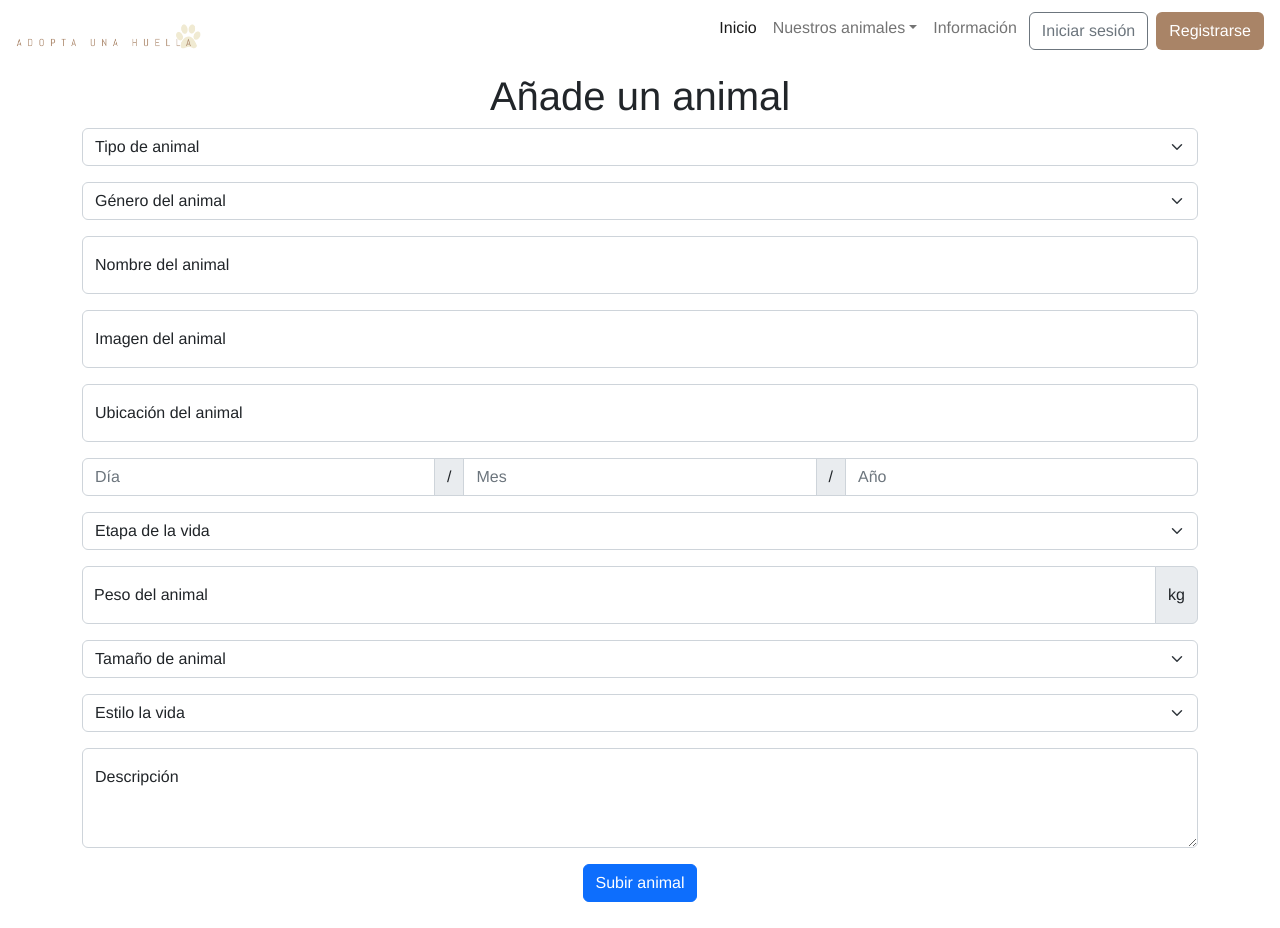
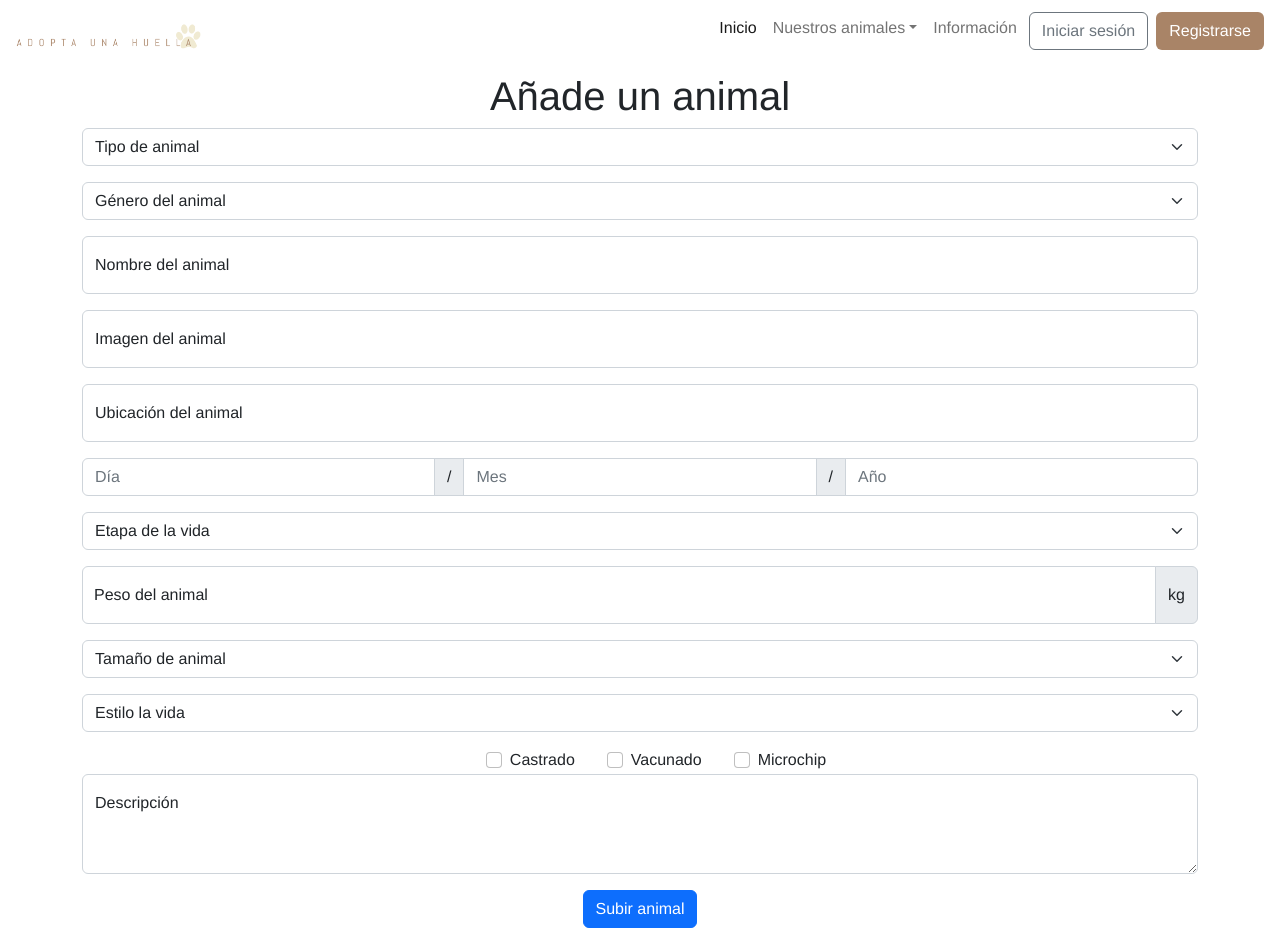
Before and after one commit to AndreaAlarcon99/adopta-una-huella-FRONT, a React (Create React App) app: page /crear-animal in a window 1280 px wide. Before the commit the page ends 902 px from the top, so only its background shows below. Built offline with nearby package versions, Linux system fonts and the light colour scheme; no server answers.

Commit message:
Añadir animal funcional, pet detail modificado

```diff
--- a/src/pages/InfoAdoptionPage/InfoAdoptionPage.css
+++ b/src/pages/InfoAdoptionPage/InfoAdoptionPage.css
@@ -44,28 +44,6 @@ header img {
   margin-bottom: 2em;
   align-self: flex-start;
   font-weight: lighter;
-  width: 0;
-  overflow: hidden;
-  white-space: nowrap;
-  border-right: 0.15em solid gray;
-  animation: blink 1s steps(1) infinite;
-  animation: typing 2s steps(38) 1s 1 normal both, blink 1s steps(1) infinite;
-}
-
-@keyframes blink {
-  50% {
-    border-color: transparent;
-  }
-}
-
-@keyframes typing {
-  from {
-    width: 0;
-  }
-
-  to {
-    width: 11%;
-  }
 }
 
 #proceso {
--- /dev/null
+++ b/src/pages/Pets/AddPet.css
@@ -0,0 +1,4 @@
+#checkbox {
+  display: inline-block;
+  margin-left: 2em;
+}
--- a/src/pages/Pets/AddPet.jsx
+++ b/src/pages/Pets/AddPet.jsx
@@ -1,6 +1,7 @@
 import { useNavigate } from "react-router-dom";
 import { useState } from "react";
 import animalService from "../../services/animal.service";
+import "./AddPet.css";
 
 function AddPet() {
   const [errorMessage, setErrorMessage] = useState(undefined);
@@ -12,12 +13,11 @@ function AddPet() {
   const [animalType, setAnimalType] = useState("");
   const [weight, setWeight] = useState("");
   const [age, setAge] = useState("");
-  const [castrated, setCastrated] = useState("");
-  const [vaccines, setVaccines] = useState("");
+  const [castrated, setCastrated] = useState(false);
+  const [vaccines, setVaccines] = useState(false);
   const [size, setSize] = useState("");
   const [lifestyle, setLifestyle] = useState("");
-  const [illness, setIllness] = useState("");
-  const [microchip, setMicrochip] = useState("");
+  const [microchip, setMicrochip] = useState(false);
   const [location, setLocation] = useState("");
 
   const navigate = useNavigate();
@@ -37,7 +37,6 @@ function AddPet() {
       vaccines,
       size,
       lifestyle,
-      illness,
       microchip,
       location,
     };
@@ -63,6 +62,8 @@ function AddPet() {
         <select
           className="form-select mb-3"
           aria-label="Default select example"
+          value={animalType}
+          onChange={(e) => setAnimalType(e.target.value)}
         >
           <option selected>Tipo de animal</option>
           <option value="Perro">Perro</option>
@@ -73,6 +74,8 @@ function AddPet() {
         <select
           className="form-select mb-3"
           aria-label="Default select example"
+          value={gender}
+          onChange={(e) => setGender(e.target.value)}
         >
           <option selected>Género del animal</option>
           <option value="Hembra">Hembra</option>
@@ -142,6 +145,8 @@ function AddPet() {
         <select
           className="form-select mb-3"
           aria-label="Default select example"
+          value={age}
+          onChange={(e) => setAge(e.target.value)}
         >
           <option selected>Etapa de la vida</option>
           <option value="Cachorro">Cachorro</option>
@@ -164,20 +169,19 @@ function AddPet() {
         <select
           className="form-select mb-3"
           aria-label="Default select example"
+          value={size}
+          onChange={(e) => setSize(e.target.value)}
         >
           <option selected>Tamaño de animal</option>
-          <option
-            value={animalType === "Pequeño"}
-            onChange={(e) => setAnimalType(e.target.value)}
-          >
-            Pequeño
-          </option>
+          <option value="Pequeño">Pequeño</option>
           <option value="Mediano">Mediano</option>
           <option value="Grande">Grande</option>
         </select>
         <select
           className="form-select mb-3"
           aria-label="Default select example"
+          value={lifestyle}
+          onChange={(e) => setLifestyle(e.target.value)}
         >
           <option selected>Estilo la vida</option>
           <option value="Muy tranquilo">Muy tranquilo</option>
@@ -185,6 +189,43 @@ function AddPet() {
           <option value="Activo">Activo</option>
           <option value="Muy activo">Muy activo</option>
         </select>
+
+        <div class="form-check" id="checkbox">
+          <input
+            class="form-check-input"
+            type="checkbox"
+            value={castrated}
+            onChange={(e) => setCastrated((e.target.value = true))}
+            id="flexCheckDefault"
+          />
+          <label class="form-check-label" for="flexCheckDefault">
+            Castrado
+          </label>
+        </div>
+        <div class="form-check" id="checkbox">
+          <input
+            class="form-check-input"
+            type="checkbox"
+            value={vaccines}
+            onChange={(e) => setVaccines((e.target.value = true))}
+            id="flexCheckDefault"
+          />
+          <label class="form-check-label" for="flexCheckDefault">
+            Vacunado
+          </label>
+        </div>
+        <div class="form-check" id="checkbox">
+          <input
+            class="form-check-input"
+            type="checkbox"
+            value={microchip}
+            onChange={(e) => setMicrochip((e.target.value = true))}
+            id="flexCheckDefault"
+          />
+          <label class="form-check-label" for="flexCheckDefault">
+            Microchip
+          </label>
+        </div>
         <div className="form-floating mb-3">
           <textarea
             className="form-control"
```
Also changed, not shown: src/pages/PetDetailPage/PetDetailPage.jsx (+88 -42 lines).
